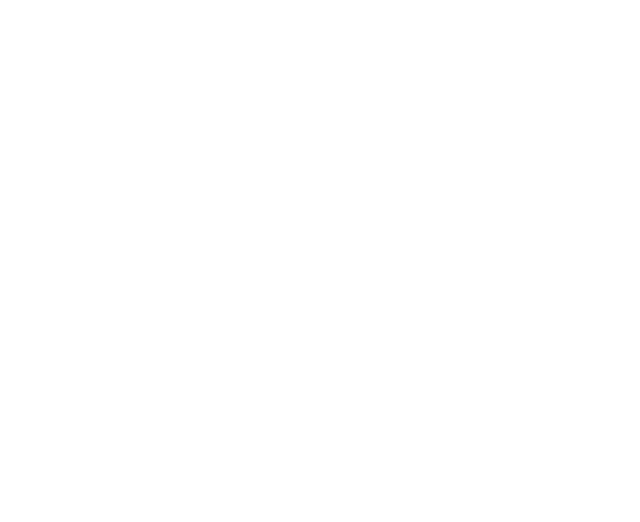
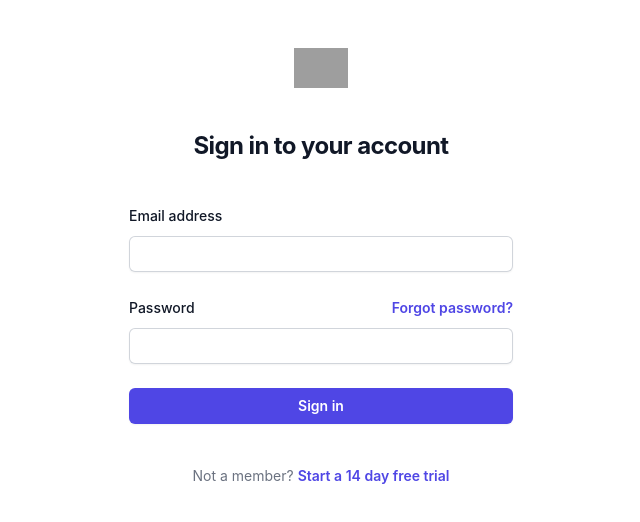
Before and after one commit to SquidyLink/SquidyLinkFE, a React (Create React App) app: page /facility/login in a window 1280 px wide. Before the commit this address had no page. Shown: the top 522 px of the page, without its empty margins (319-959 px from the left). Built offline with nearby package versions, Linux system fonts and the light colour scheme; grey boxes are pictures that could not be loaded.

Commit message:
changed login to facility login

```diff
--- a/src/App.js
+++ b/src/App.js
@@ -1,6 +1,6 @@
 import './App.css';
 import Home from "./pages/Home";
-import LoginPage from "./pages/Login";
+import FacilityLoginPage from "./pages/FacilityLogin";
 import FacilityNew from "./pages/FacilityNew";
 import { BrowserRouter, Routes, Route } from 'react-router-dom';
 
@@ -11,7 +11,7 @@
       <BrowserRouter>
         <Routes>
           <Route path="/" element ={<Home/>}/>
-          <Route path="/login" element ={<LoginPage/>}/>
+          <Route path="/facility/login" element ={<FacilityLoginPage/>}/>
           <Route path="/facility/new" element ={<FacilityNew/>}/>
         </Routes>
       </BrowserRouter>
--- a/src/pages/Login.js
+++ b/src/pages/FacilityLogin.js
@@ -1,4 +1,4 @@
-export default function LoginPage() {
+export default function FacilityLoginPage() {
     return (
       <>
         <div className="flex min-h-full flex-1 flex-col justify-center px-6 py-12 lg:px-8" style={{display: `flex`, flexDirection: `column`, alignItems: `center`, justifyContent: `center`, height: `100%`}}>
```
